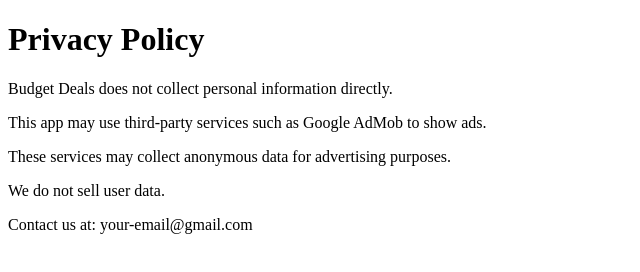
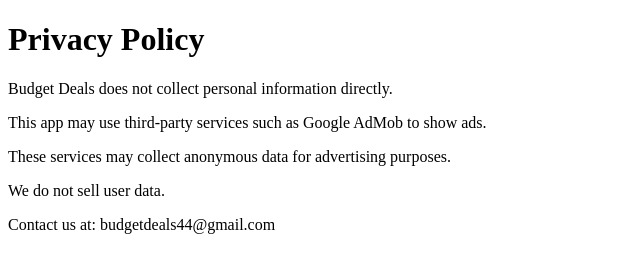
Before and after one commit to fixdeal-rgb/fixdeal-rgb.github.io, a plain HTML site: page privacy-policy.html in a window 1280 px wide. Shown: the full height of the page, 0-640 px from the left. Drawn offline with Linux system fonts and the light colour scheme.

Commit message:
Update privacy-policy.html

```diff
--- a/privacy-policy.html
+++ b/privacy-policy.html
@@ -14,7 +14,7 @@
 
   <p>We do not sell user data.</p>
 
-  <p>Contact us at: your-email@gmail.com</p>
+  <p>Contact us at: budgetdeals44@gmail.com</p>
 
 </body>
 </html>
```
